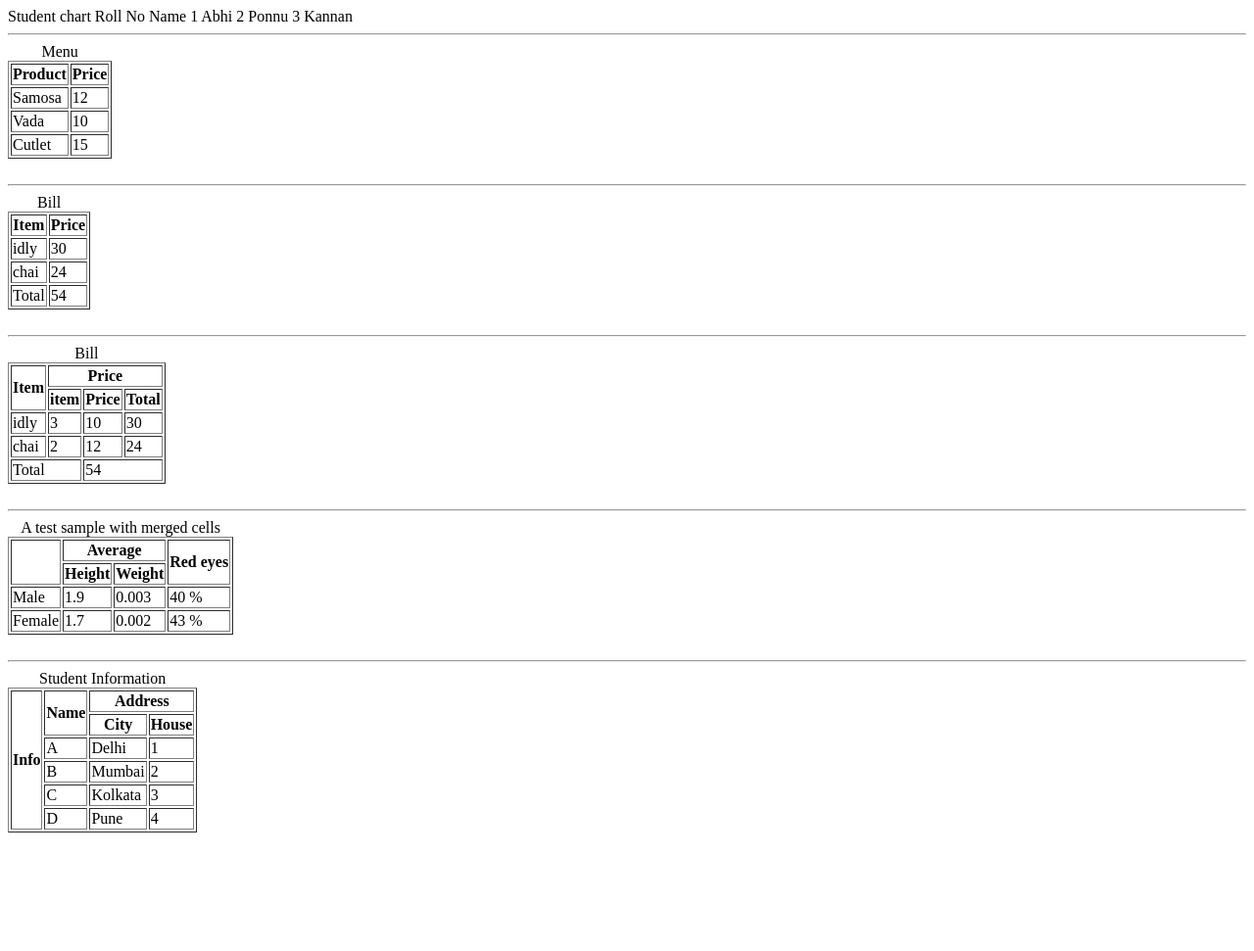
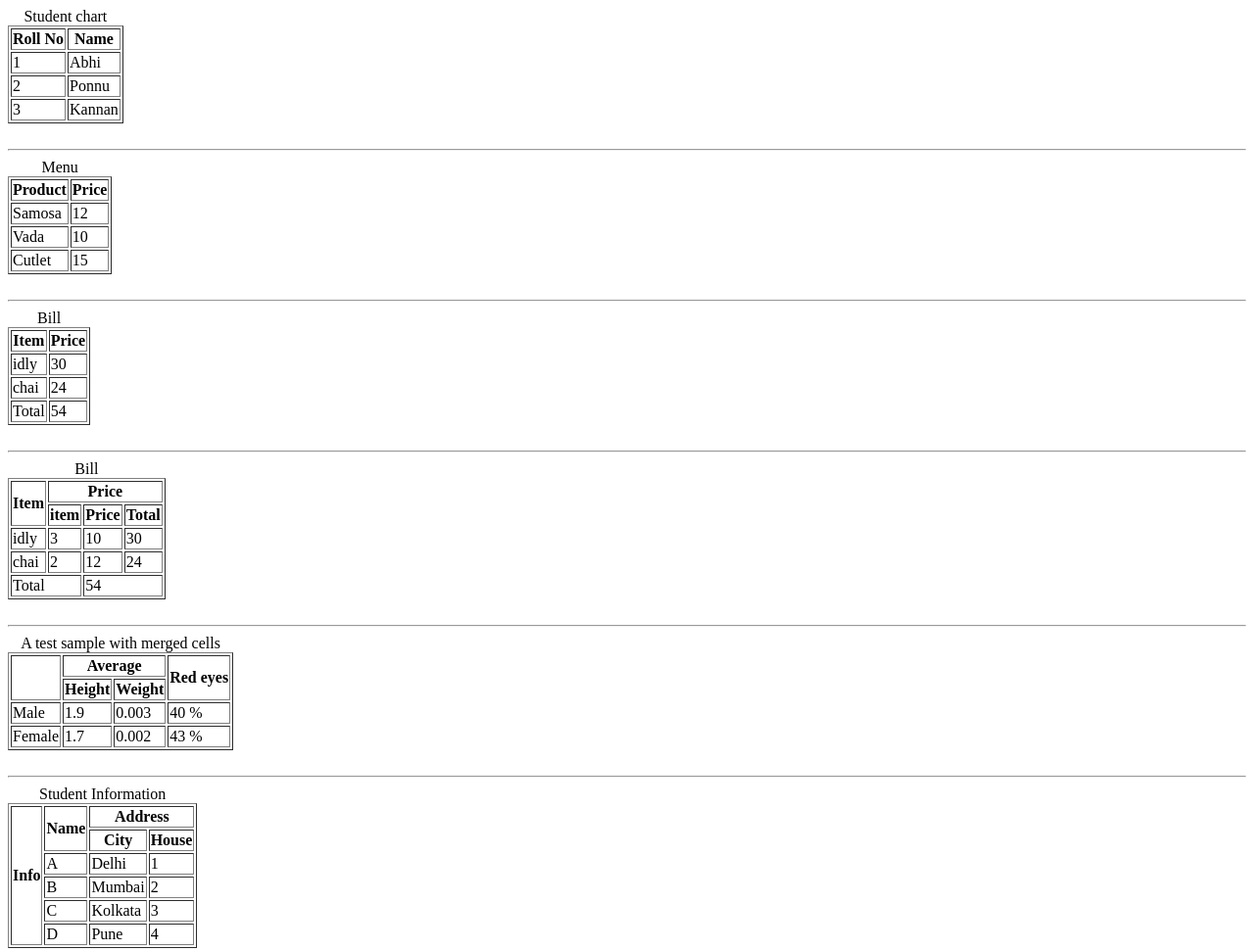
Before and after one commit to MohammedShabeelvp/localRepo, a plain HTML site: page tables.html in a window 1280 px wide. Shown: the whole page at 98% size. Before the commit the page ends 858 px from the top, so only its background shows below. Drawn offline with Linux system fonts and the light colour scheme.

Commit message:
Updated commit

```diff
--- a/tables.html
+++ b/tables.html
@@ -21,7 +21,7 @@
         </style>-->
     </head>
     <body >
-        <tableborder ='black'>
+        <table border ='black'>
             <caption>Student chart</caption>
             <tr>
                 <th>Roll No</th>
@@ -39,7 +39,7 @@
                 <td>3</td>
                 <td>Kannan</td>
             </tr>
-        </tableborder>
+        </table>
         <br><hr />
         <table border ='black'>
             <caption>Menu</caption>
```
